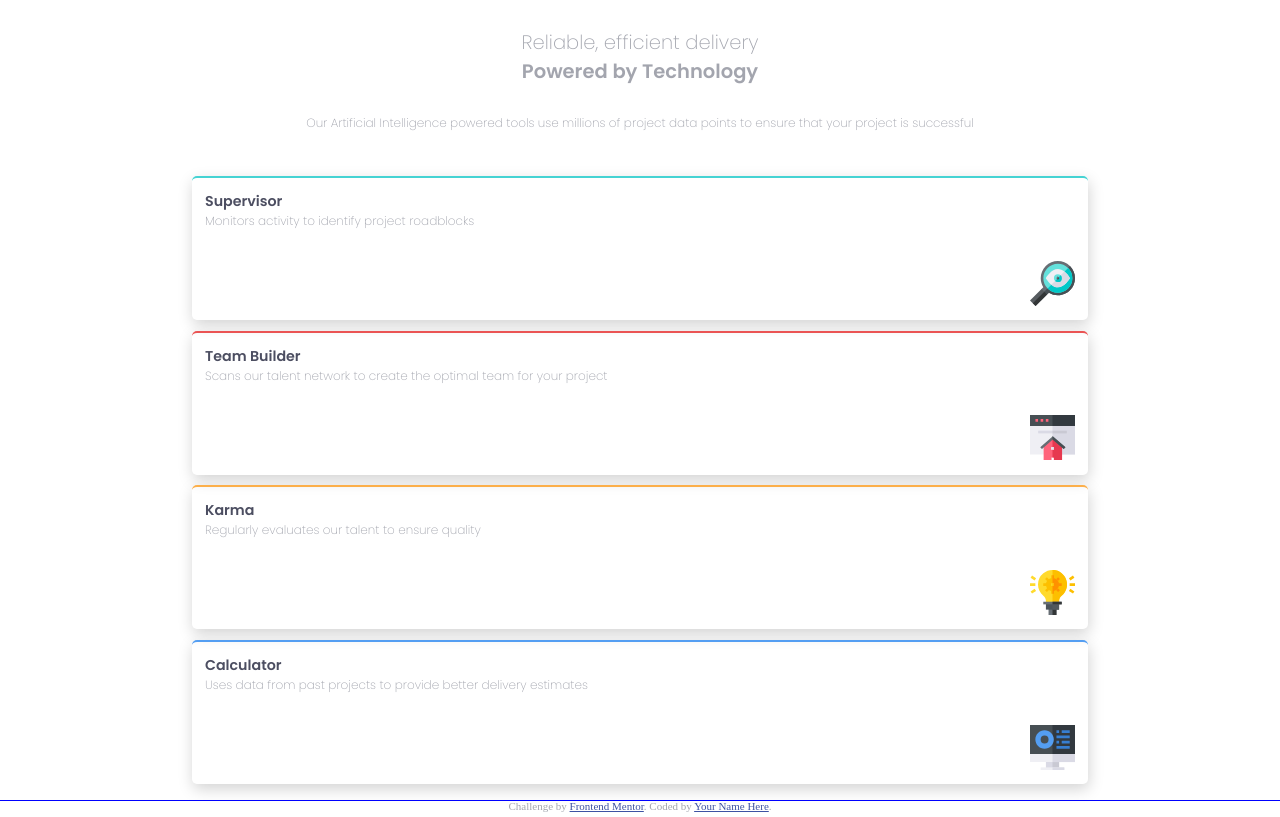
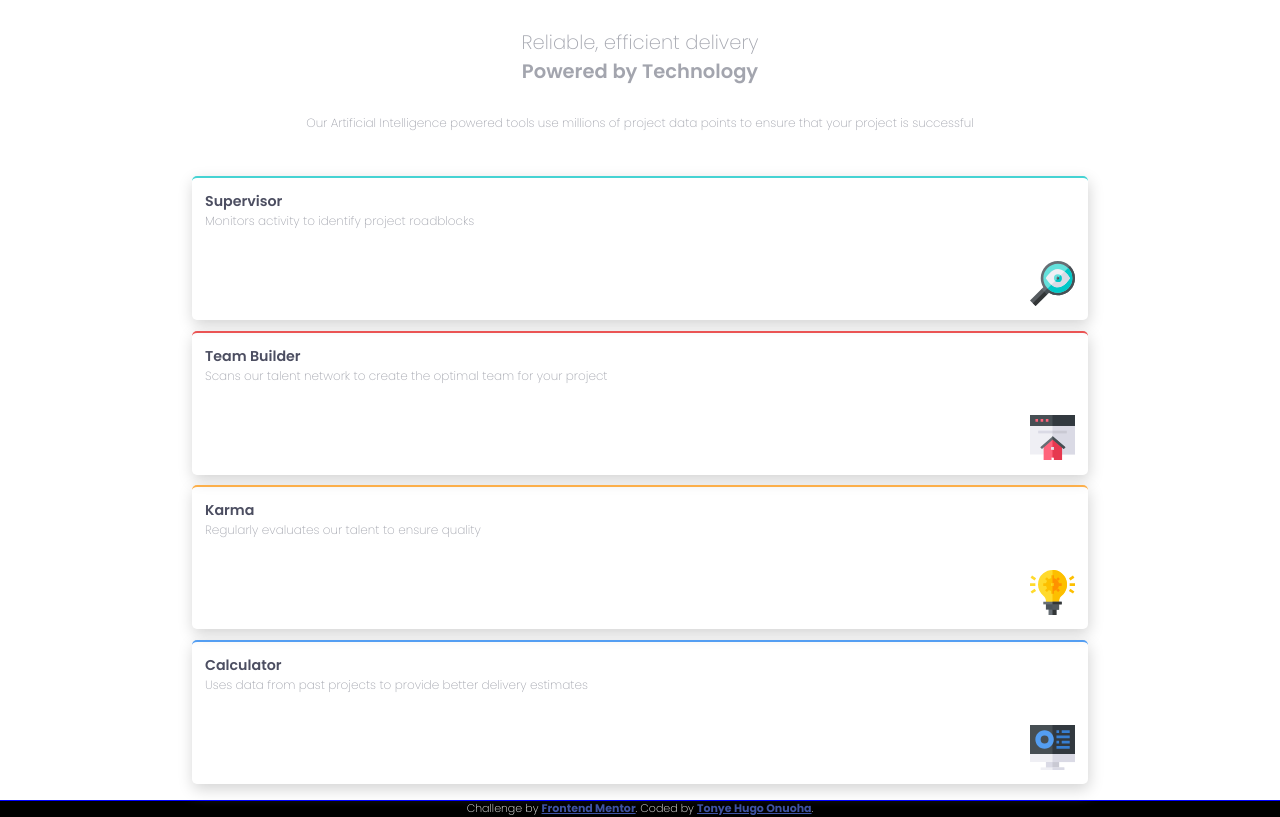
Before and after one commit to Tonye-Onuoha/Four-Card-Feature-Section, a plain HTML site: page index.html in a window 1280 px wide. Drawn offline with Linux system fonts and the light colour scheme.

Commit message:
Updated attribution in index.html file

```diff
--- a/index.html
+++ b/index.html
@@ -20,8 +20,13 @@
     <!-- Feel free to remove these styles or customise in your own stylesheet 👍 -->
     <style>
       .attribution {
+        font-family: "Poppins", serif;
+        font-weight: 200;
+        font-style: normal;
         font-size: 11px;
         text-align: center;
+        color: #ffffff;
+        background-color: #000000;
       }
       .attribution a {
         color: hsl(228, 45%, 44%);
@@ -33,10 +38,10 @@
       <div class="header-layout">
         <div class="header">
           <p class="heading poppins-extralight">Reliable, efficient delivery</p>
-          <p class="poppins-semibold">Powered by Technology</p>
+          <p class="highlight poppins-semibold">Powered by Technology</p>
         </div>
 
-        <p class="poppins-extralight">
+        <p class="about-us poppins-extralight">
           Our Artificial Intelligence powered tools use millions of project data points to ensure that your project is
           successful
         </p>
@@ -82,8 +87,9 @@
 
     <footer>
       <p class="attribution">
-        Challenge by <a href="https://www.frontendmentor.io?ref=challenge" target="_blank">Frontend Mentor</a>. Coded by
-        <a href="#">Your Name Here</a>.
+        Challenge by <a href="https://www.frontendmentor.io?ref=challenge" target="_blank"><b>Frontend Mentor</b></a
+        >. Coded by <a href="https://github.com/Tonye-Onuoha"><b>Tonye Hugo Onuoha</b></a
+        >.
       </p>
     </footer>
   </body>
```
